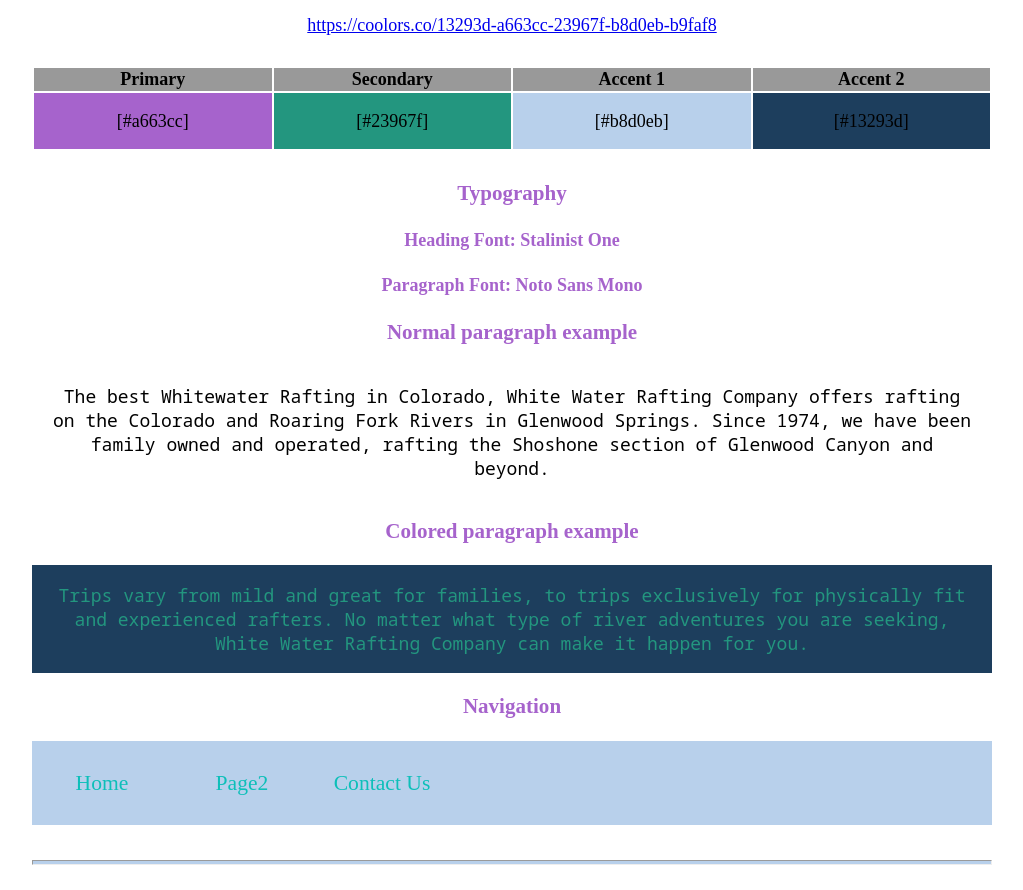
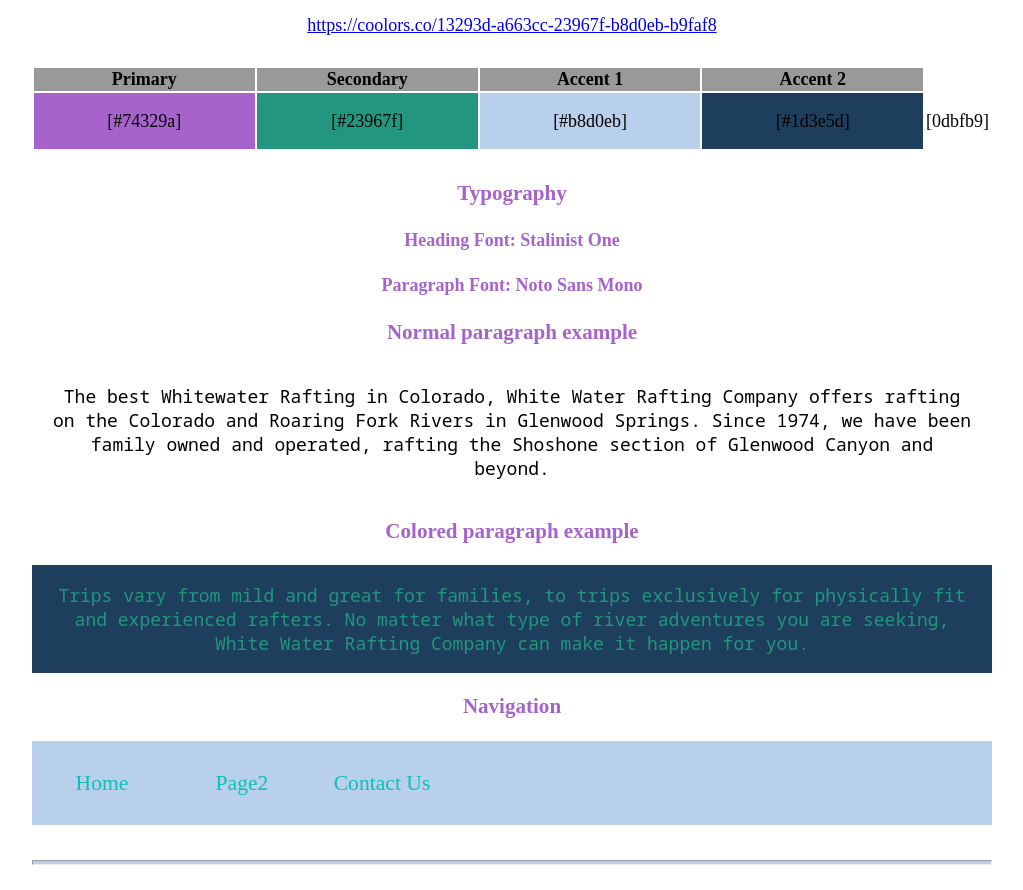
Before and after one commit to cass-hale/cdd130, a plain HTML site: page wwr/site-plan-rafting.html in a window 1280 px wide. Shown: the part 1367-2257 px from the top of the page, without its empty margins (128-1151 px from the left). Drawn offline with Linux system fonts and the light colour scheme; a web font is replaced by a local one.

Commit message:
color changes and such

```diff
--- a/wwr/site-plan-rafting.html
+++ b/wwr/site-plan-rafting.html
@@ -53,10 +53,11 @@
       </tr>
       <!-- Replace the numbers in the boxes below with your hex color codes. Then switch to the site-plan.css file and change your colors there as well. -->
       <tr>
-        <td class="primary">[#a663cc]</td>
+        <td class="primary">[#74329a]</td>
         <td class="secondary">[#23967f]</td>
         <td class="accent1">[#b8d0eb]</td>
-        <td class="accent2">[#13293d]</td>
+        <td class="accent2">[#1d3e5d]</td>
+        <td class="accent3">[0dbfb9]</td>
       </tr>
     </table>
 
```
